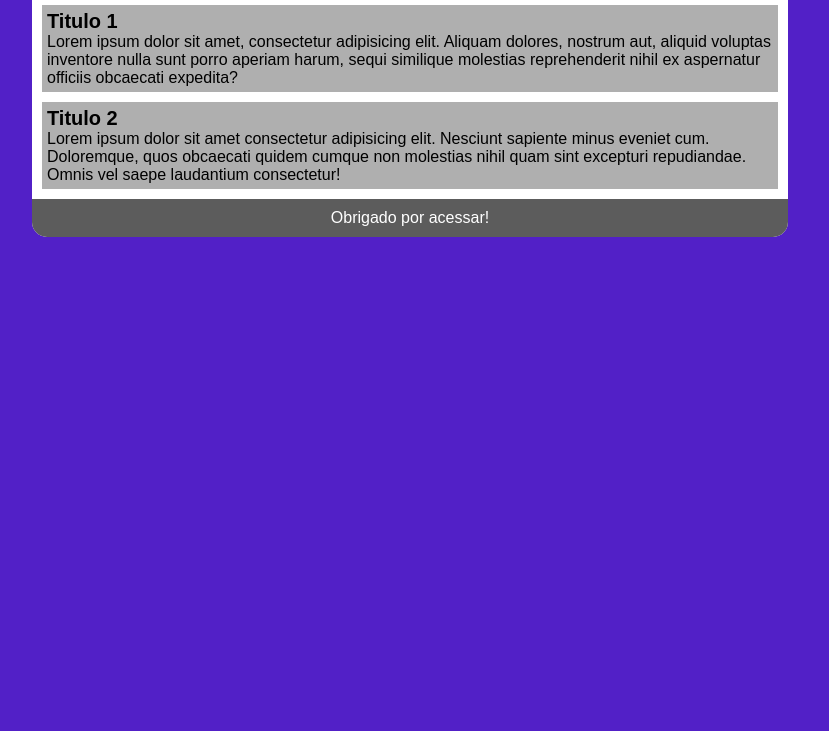
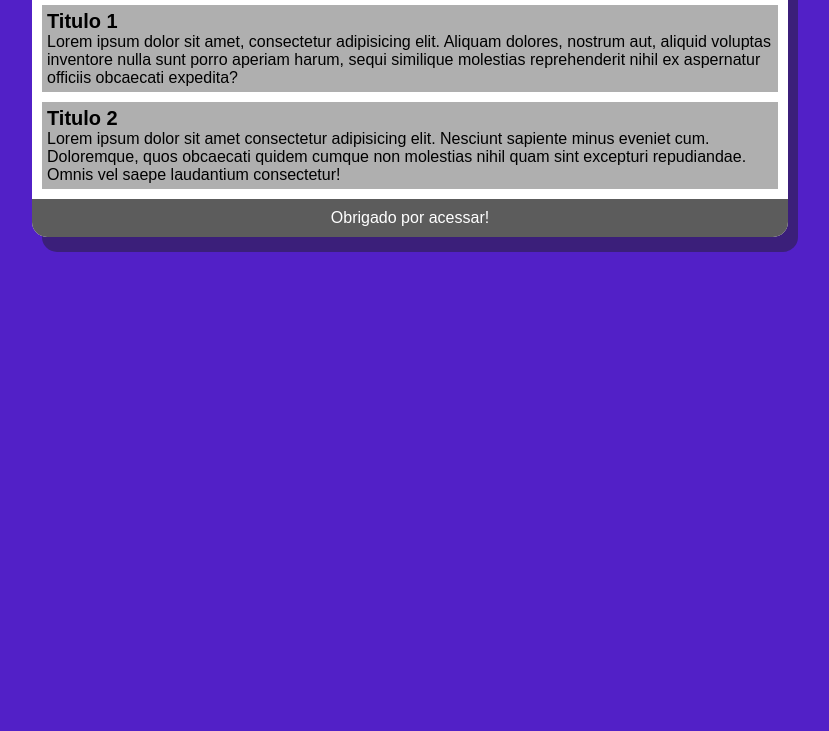
Before and after one commit to Jonatas-Soares-Alves/Projeto-Site, a plain HTML site: page index.html in a window 1280 px wide. Shown: the part 69-800 px from the top of the page, without its empty margins (230-1059 px from the left). Drawn offline with Linux system fonts and the light colour scheme.

Commit message:
add shadow

```diff
--- a/style.css
+++ b/style.css
@@ -16,6 +16,7 @@ div.wrap{
     width: 60%;
     margin: auto;
     border-radius: 15px;
+    box-shadow: 10px 15px rgba(31, 31, 31, 0.459);
 }
 
 header{
```
